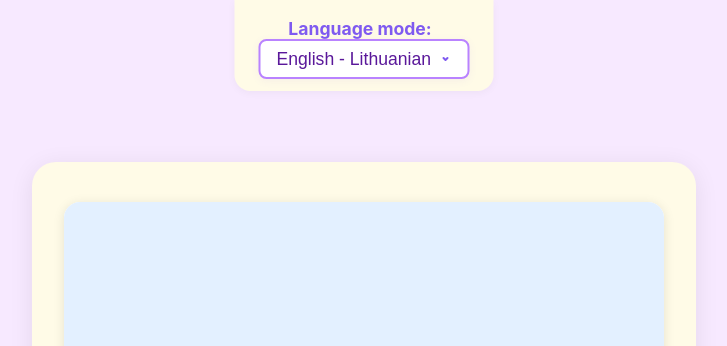
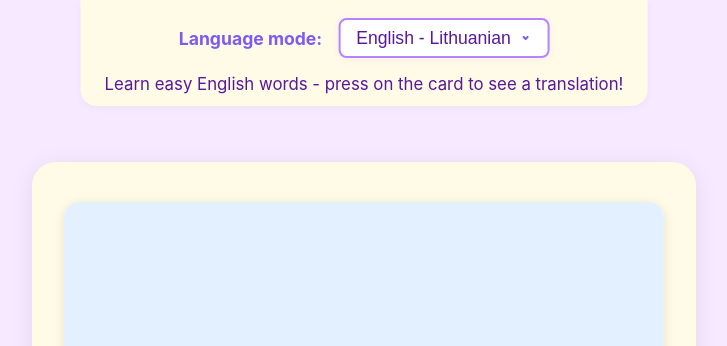
Before and after one commit to NoJus/flashcard, a plain HTML site: page index.html in a window 1280 px wide. Shown: the top 346 px of the page, without its empty margins (276-1003 px from the left). Drawn offline with Linux system fonts and the light colour scheme.

Commit message:
Update index.html: ensure description is below language selector and layout is correct

```diff
--- a/index.html
+++ b/index.html
@@ -9,6 +9,7 @@
 <body>
   <!-- Language mode setting -->
   <div id="settings" style="margin-bottom: 24px; text-align: center;">
+    <div style="display: flex; align-items: center; justify-content: center; gap: 8px;">
       <label for="language-mode" style="font-weight: bold;">Language mode:</label>
       <select id="language-mode">
         <option value="lt">English - Lithuanian</option>
@@ -16,6 +17,10 @@
         <option value="lv">English - Latvian</option>
         <option value="pl">English - Polish</option>
       </select>
+    </div>
+    <div id="settings-description" style="width: 100%; text-align: center; margin-top: 8px; font-size: 1.05rem; color: #5a189a;">
+      Learn easy English words - press on the card to see a translation!
+    </div>
   </div>
   <!-- Main app container -->
   <div id="app-container">
```
Lines whose indentation alone changed are shown as unchanged.
